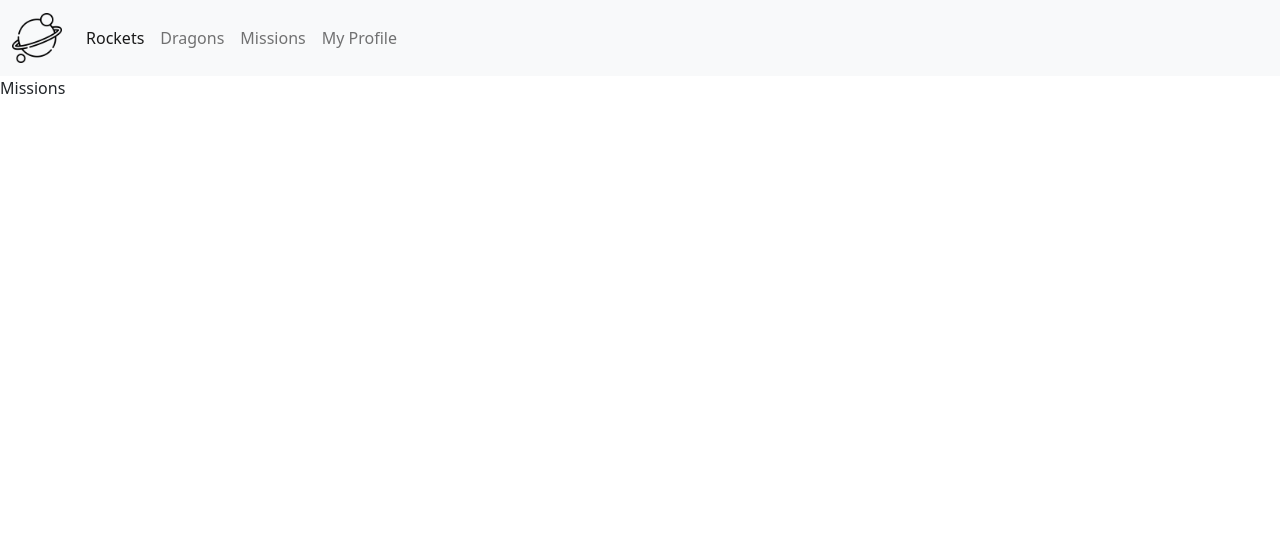
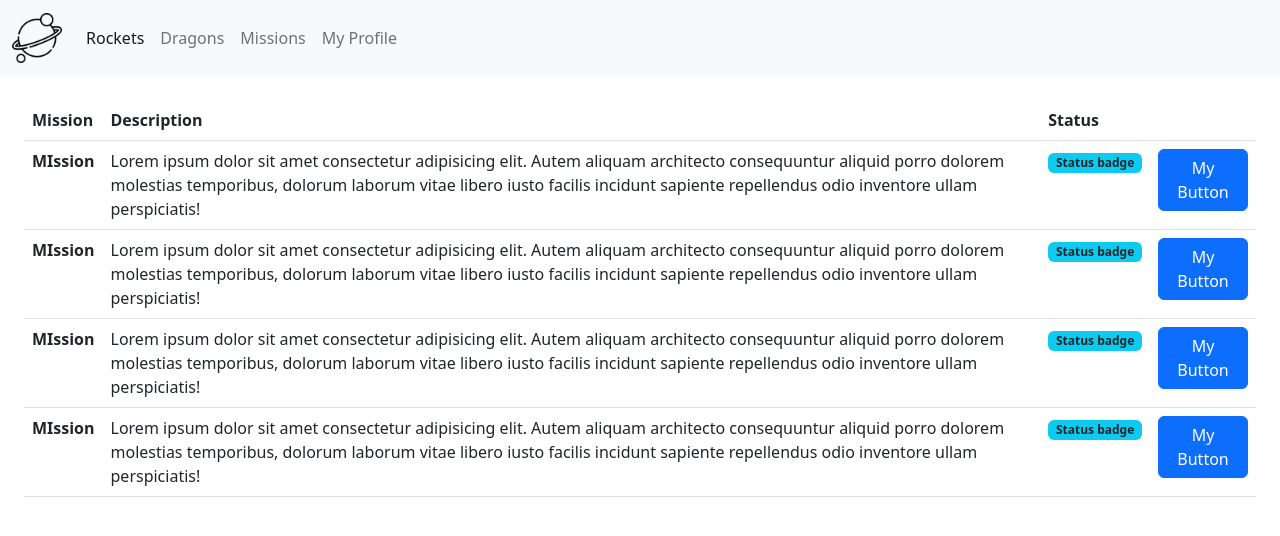
Before and after one commit to david-lafontant/space-travelers, a React (Vite) app: page /missions in a window 1280 px wide. Shown: the top 536 px of the page. Built offline with nearby package versions, Linux system fonts and the light colour scheme.

Commit message:
Display Mission component in Mission page

```diff
--- a/src/pages/missions/Missions.tsx
+++ b/src/pages/missions/Missions.tsx
@@ -1,8 +1,32 @@
 import React from 'react';
+import Mission from '../../components/mission/Mission';
 
 const Missions = () => {
   return (
-    <div>Missions</div>
+    <article className="row">
+      <div className="col">
+        <div className="p-4">
+
+
+          <table className="table">
+            <thead>
+              <tr>
+                <th scope="col">Mission</th>
+                <th scope="col">Description</th>
+                <th scope="col">Status</th>
+                <th scope="col"></th>
+              </tr>
+            </thead>
+            <tbody>
+              <Mission />
+              <Mission />
+              <Mission />
+              <Mission />
+            </tbody>
+          </table>
+        </div>
+      </div>
+    </article>
   )
 }
 
```
